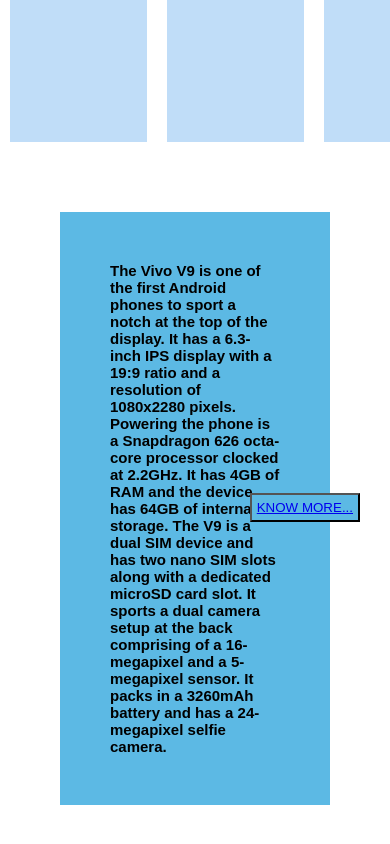
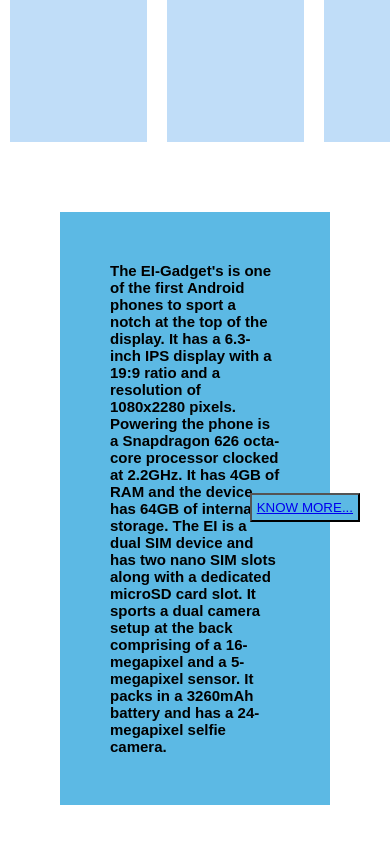
Before and after one commit to Keerthika-Elango/ui-ux-web-page, a plain HTML site: page mobile.html in a window 390 px wide. Shown: the part 582-1426 px from the top of the page. Drawn offline with Linux system fonts and the light colour scheme.

Commit message:
Update mobile.html

```diff
--- a/mobile.html
+++ b/mobile.html
@@ -148,7 +148,7 @@
       </div>
       <div class="row2">
         <div class="column5" >
-          <h1 class="para">The Vivo V9 is one of the first Android phones to sport a notch at the top of the display. It has a 6.3-inch IPS display with a 19:9 ratio and a resolution of 1080x2280 pixels. Powering the phone is a Snapdragon 626 octa-core processor clocked at 2.2GHz. It has 4GB of RAM and the device has 64GB of internal storage. The V9 is a dual SIM device and has two nano SIM slots along with a dedicated microSD card slot. It sports a dual camera setup at the back comprising of a 16-megapixel and a 5-megapixel sensor. It packs in a 3260mAh battery and has a 24-megapixel selfie camera.</h1>
+          <h1 class="para">The EI-Gadget's is one of the first Android phones to sport a notch at the top of the display. It has a 6.3-inch IPS display with a 19:9 ratio and a resolution of 1080x2280 pixels. Powering the phone is a Snapdragon 626 octa-core processor clocked at 2.2GHz. It has 4GB of RAM and the device has 64GB of internal storage. The EI is a dual SIM device and has two nano SIM slots along with a dedicated microSD card slot. It sports a dual camera setup at the back comprising of a 16-megapixel and a 5-megapixel sensor. It packs in a 3260mAh battery and has a 24-megapixel selfie camera.</h1>
          </div>
         </div>
         <button class="BTN"><a href="/camera.html">KNOW MORE...</a></button>
```
